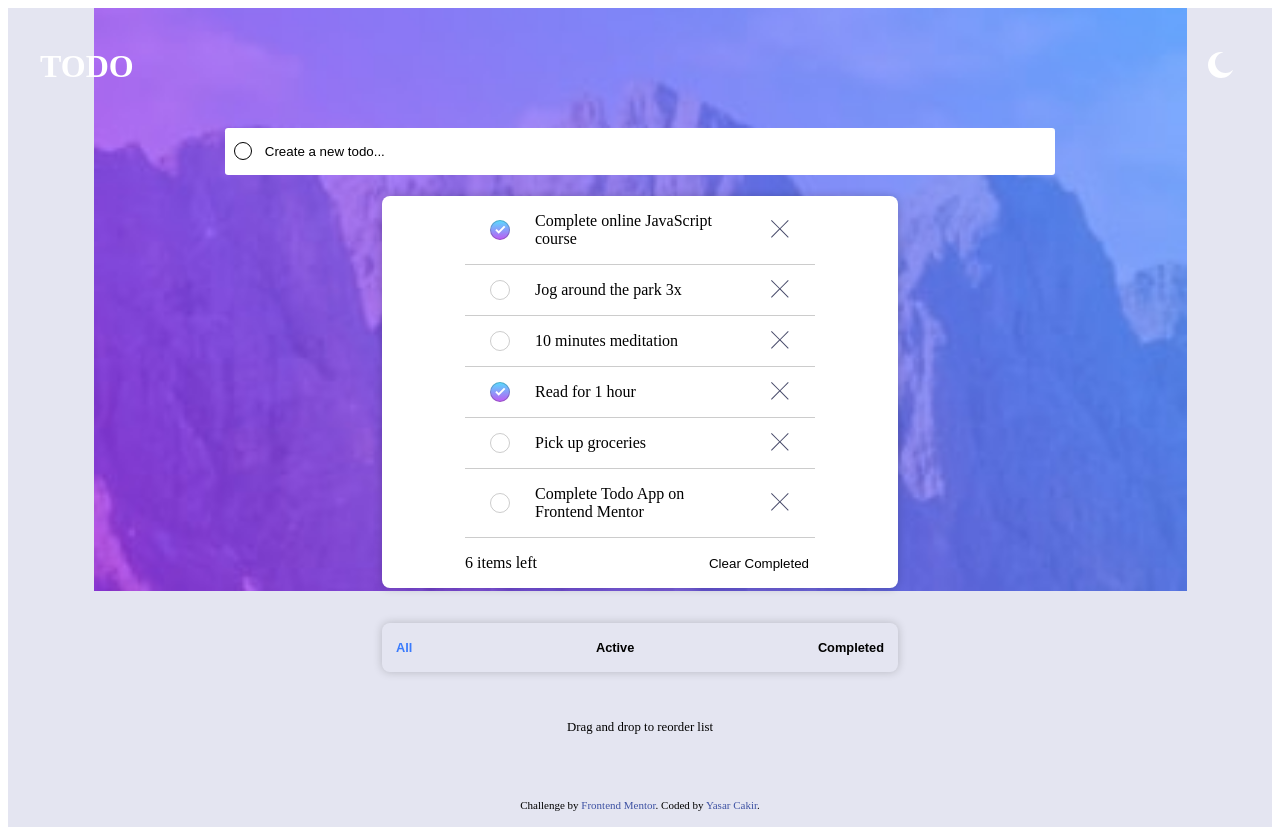
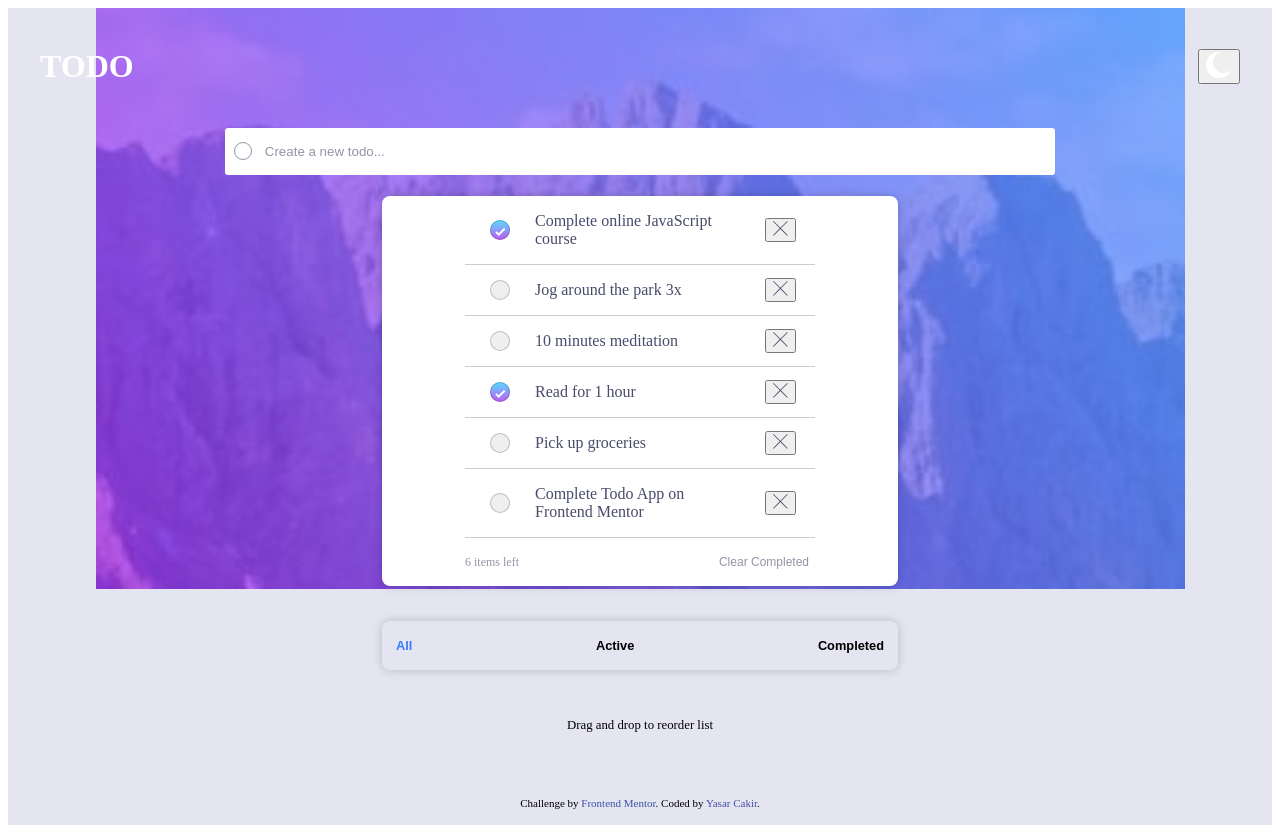
Before and after one commit to ysrckr/frontendmentor-todo-app, a SvelteKit app in the folder client/: page / in a window 1280 px wide. Built offline with nearby package versions, Linux system fonts and the light colour scheme.

Commit message:
Update button and count styles, add delete button width, and adjust global text color

```diff
--- a/client/src/components/count.svelte
+++ b/client/src/components/count.svelte
@@ -14,11 +14,16 @@
 </div>
 
 <style lang="scss">
+  @use 'sass:map';
+  @use '../styles/partials/colors' as c;
+
   button {
     display: inline-block;
     background: transparent;
     border: none;
     cursor: pointer;
+    color: map.get(c.$light-theme-clrs, 'dark-grayish-blue');
+    font-size: 0.75rem;
   }
   .count{
     width: clamp(250px, 70%, 500px);
@@ -26,5 +31,7 @@
     justify-content: space-between;
     align-items: center;
     padding: 1rem 0.5rem;
+    color: map.get(c.$light-theme-clrs, 'dark-grayish-blue');
+    font-size: 0.75rem;
   }
 </style>
--- a/client/src/routes/+page.svelte
+++ b/client/src/routes/+page.svelte
@@ -150,6 +150,7 @@
 							class="todo__delete"
 							src="/images/icon-cross.svg"
 							alt="delete"
+              width="15px"
 						/></button
 					>
 				</li>
--- a/client/src/styles/global.scss
+++ b/client/src/styles/global.scss
@@ -1,5 +1,6 @@
 @use 'sass:map';
 @use './partials/colors' as c;
+@use './partials/mixins' as m;
 @import url('https://fonts.googleapis.com/css2?family=Josefin+Sans:wght@400;700&family=Merriweather:ital,wght@0,300;0,400;0,700;0,900;1,300;1,400;1,700;1,900&display=swap');
 
 :global(body) {
@@ -10,14 +11,16 @@
 	font-family: 'Josefin Sans', sans-serif;
 	font-size: 18px;
 	font-weight: 400;
+	color: map-get($map: c.$light-theme-clrs, $key: 'very-dark-grayish-blue');
 }
 
-button {
+:global(button) {
 	border: none;
 	outline: none;
 	cursor: pointer;
 	background-color: transparent;
 	display: inline-block;
+	font-family: 'Josefin Sans', sans-serif;
 }
 
 ul {
@@ -87,6 +90,7 @@ ul {
 	justify-content: center;
 	align-items: center;
 	width: 100%;
+	@include m.textColor('light');
 
 	&__label {
 		position: relative;
@@ -99,8 +103,8 @@ ul {
 			height: 1rem;
 			transform: translate(50%, -50%);
 			border-radius: 50%;
-			border: 1px solid #000;
-			color: #000;
+			border: 1px solid map.get(c.$light-theme-clrs, 'dark-grayish-blue');
+
 			z-index: 2;
 		}
 	}
@@ -112,7 +116,7 @@ ul {
 		border-radius: 0.2rem;
 
 		&::placeholder {
-			color: #000;
+			color: map.get(c.$light-theme-clrs, 'dark-grayish-blue');
 		}
 	}
 }
@@ -126,6 +130,7 @@ ul {
 	border-radius: 0.5rem;
 	background-color: #fff;
 	box-shadow: 0 0 10px rgba(0, 0, 0, 0.2);
+	@include m.textColor('light');
 }
 
 .todo {
@@ -135,18 +140,17 @@ ul {
 	display: grid;
 	grid-template-columns: 1fr 3fr 1fr;
 	place-items: center;
+	color: inherit;
 
 	border-bottom: 1px solid rgba(0, 0, 0, 0.2);
 
 	&__text {
 		text-align: left;
 		font-size: 1rem;
-		color: #000;
 		justify-self: left;
 	}
 
 	&__delete {
-		color: #000;
 		font-weight: 700;
 	}
 
@@ -168,7 +172,7 @@ ul {
 				content: url('/images/icon-check.svg');
 				position: absolute;
 				inset: 0;
-				translate: 0 7.5%;
+				translate: 0 20%;
 				z-index: 2;
 			}
 		}
--- a/client/src/styles/partials/_mixins.scss
+++ b/client/src/styles/partials/_mixins.scss
@@ -1,5 +1,16 @@
+@use '../partials/colors' as c;
+@use 'sass:map';
+
 @mixin desktop {
 	@media (width >= 1440px) {
 		@content;
 	}
 }
+
+@mixin textColor($mode) {
+	@if $mode == 'light' {
+		color: map-get($map: c.$light-theme-clrs, $key: 'very-dark-grayish-blue');
+	} @else {
+		color: map-get($map: c.$dark-theme-clrs, $key: 'very-very-dark-grayish-blue');
+	}
+}
```
